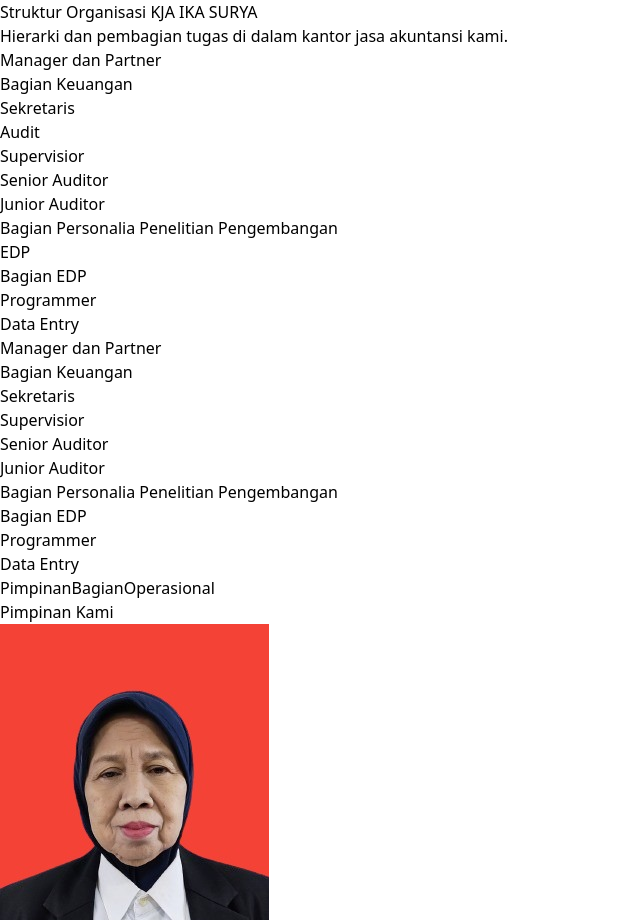
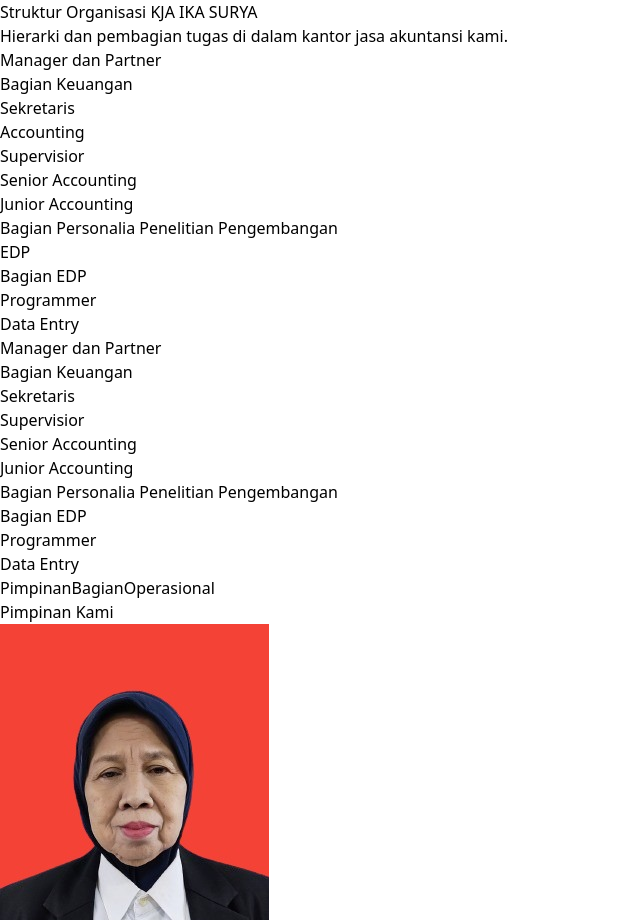
Before and after one commit to Jemsdiggory/website-kja-ika-surya, a React (Vite) app: page /about in a window 1280 px wide. Shown: the part 3460-4380 px from the top of the page, without its empty margins (0-640 px from the left). Built offline with nearby package versions, Linux system fonts and the light colour scheme.

Commit message:
org desc change

```diff
--- a/src/components/OrgChart.jsx
+++ b/src/components/OrgChart.jsx
@@ -77,12 +77,12 @@ function OrgChartMobile() {
 
       <div className="w-full flex flex-col items-center gap-4">
         <div className="flex flex-col items-center w-full">
-          <p className="text-[10px] uppercase tracking-wide text-gray-400 font-medium mb-2">Audit</p>
+          <p className="text-[10px] uppercase tracking-wide text-gray-400 font-medium mb-2">Accounting</p>
           <OrgNode variant="operational" className="max-w-full">Supervisior</OrgNode>
           <VLine className="h-4" />
-          <OrgNode variant="operational" className="max-w-full">Senior Auditor</OrgNode>
+          <OrgNode variant="operational" className="max-w-full">Senior Accounting</OrgNode>
           <VLine className="h-4" />
-          <OrgNode variant="operational" className="max-w-full">Junior Auditor</OrgNode>
+          <OrgNode variant="operational" className="max-w-full">Junior Accounting</OrgNode>
         </div>
 
         <OrgNode variant="department" className="max-w-full text-[11px]">
@@ -135,9 +135,9 @@ function OrgChartDesktop() {
               <VLine className="h-6" />
               <OrgNode variant="operational">Supervisior</OrgNode>
               <VLine />
-              <OrgNode variant="operational">Senior Auditor</OrgNode>
+              <OrgNode variant="operational">Senior Accounting</OrgNode>
               <VLine />
-              <OrgNode variant="operational">Junior Auditor</OrgNode>
+              <OrgNode variant="operational">Junior Accounting</OrgNode>
             </div>
 
             <div className="flex flex-col items-center">
```
